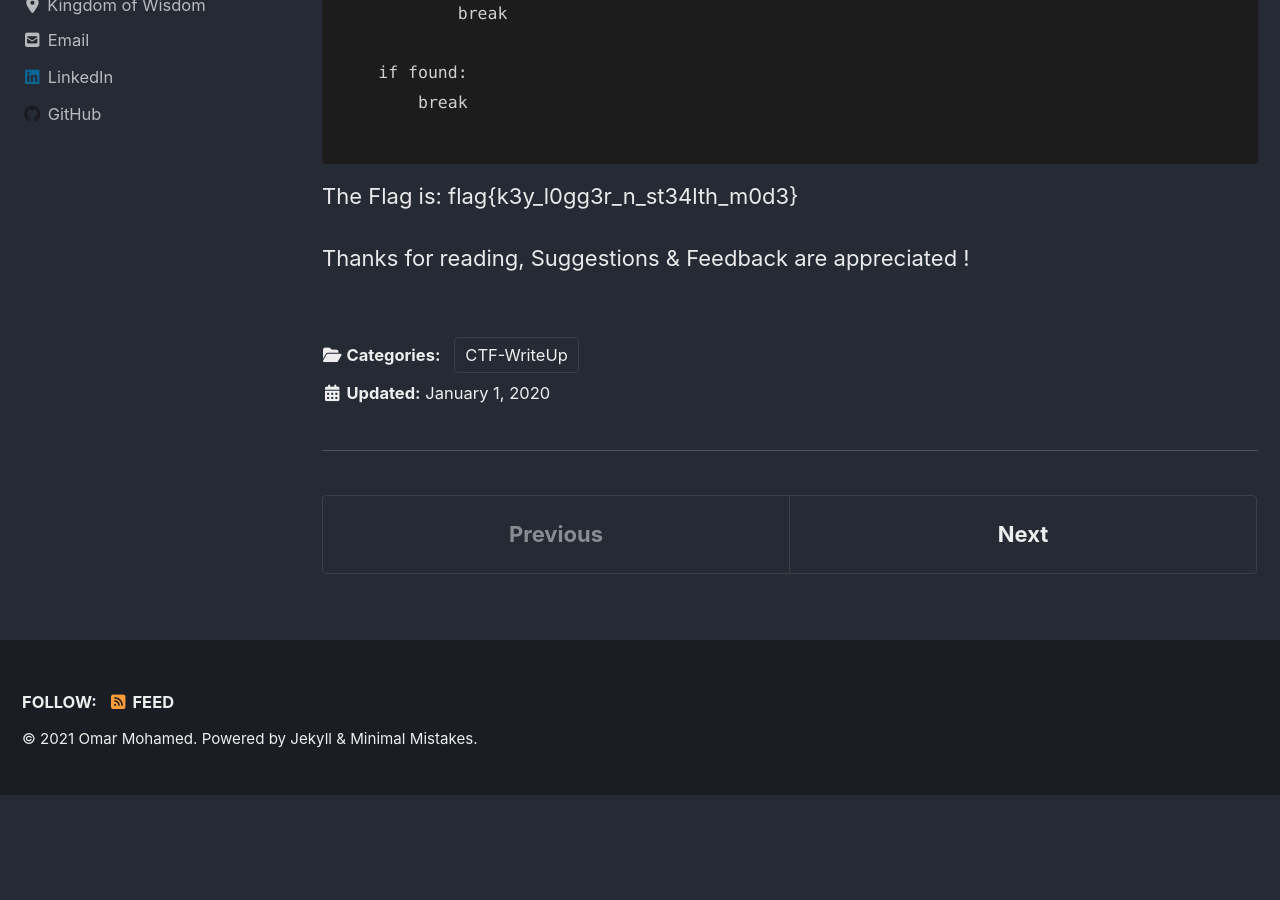
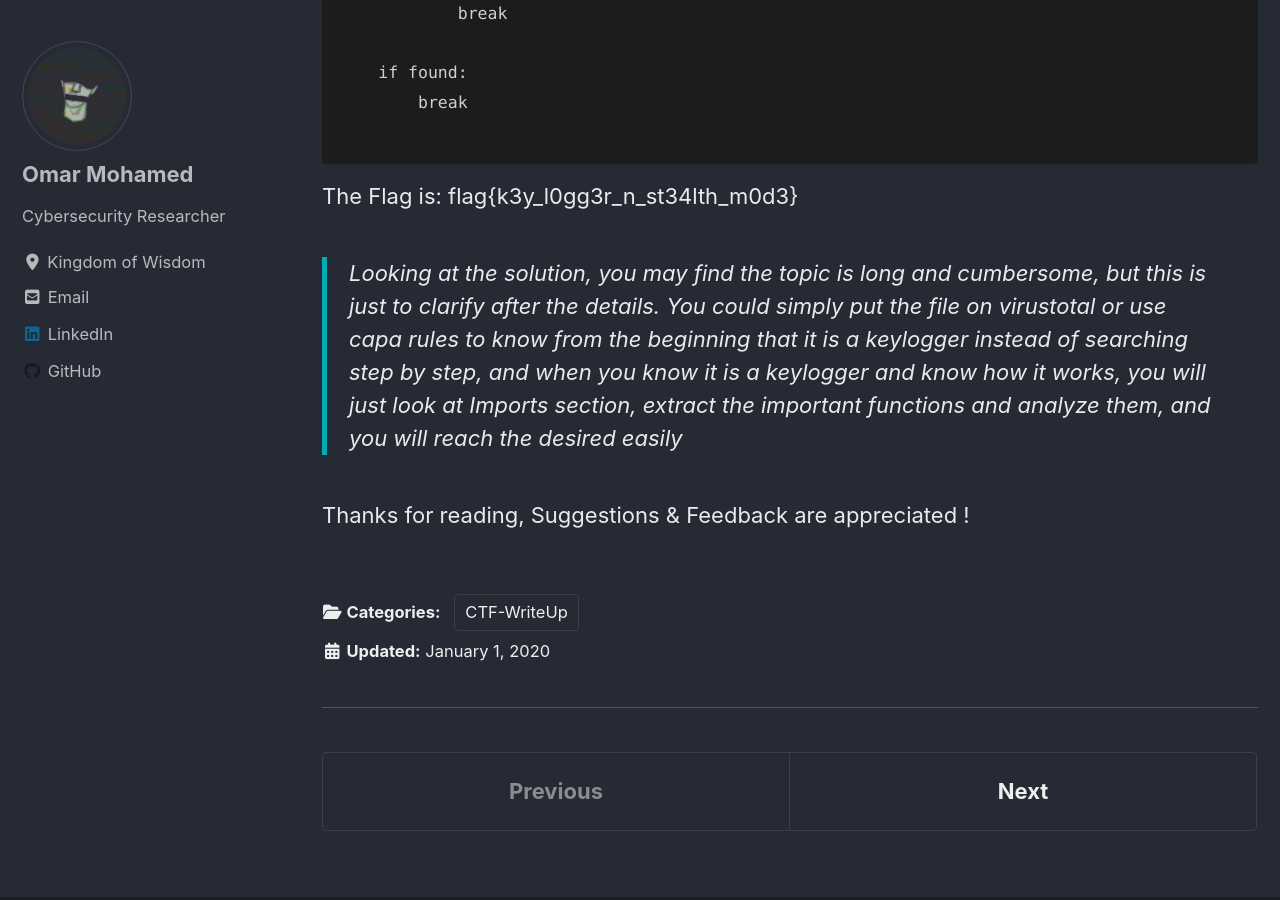
Before and after one commit to ezi0x00/ezi0x00.github.io, a Jekyll site: the page built from _posts/CTF-WriteUp/2020-01-01-nightwalker.md, in a window 1280 px wide and 900 px high, scrolled down 9903 px. Built offline with Jekyll 4.4.1, drawn with Linux system fonts in a browser that asks for light colours; cached includes are drawn as plain includes; nearby versions of some CDN libraries; before the commit the page ends 10698 px from its top, so only the background shows below that; some of the changed text lies outside the part shown.

Commit message:
Update 2020-01-01-nightwalker.md

````diff
--- a/_posts/CTF-WriteUp/2020-01-01-nightwalker.md
+++ b/_posts/CTF-WriteUp/2020-01-01-nightwalker.md
@@ -196,5 +196,7 @@ for random_value in range(0x0, 0x78+1):
 ```
 The Flag is: flag{k3y_l0gg3r_n_st34lth_m0d3}
 
+> Looking at the solution, you may find the topic is long and cumbersome, but this is just to clarify after the details. You could simply put the file on virustotal or use capa rules to know from the beginning that it is a keylogger instead of searching step by step, and when you know it is a keylogger and know how it works, you will just look at Imports section, extract the important functions and analyze them, and you will reach the desired easily
+>
 
 Thanks for reading, Suggestions & Feedback are appreciated !
````
